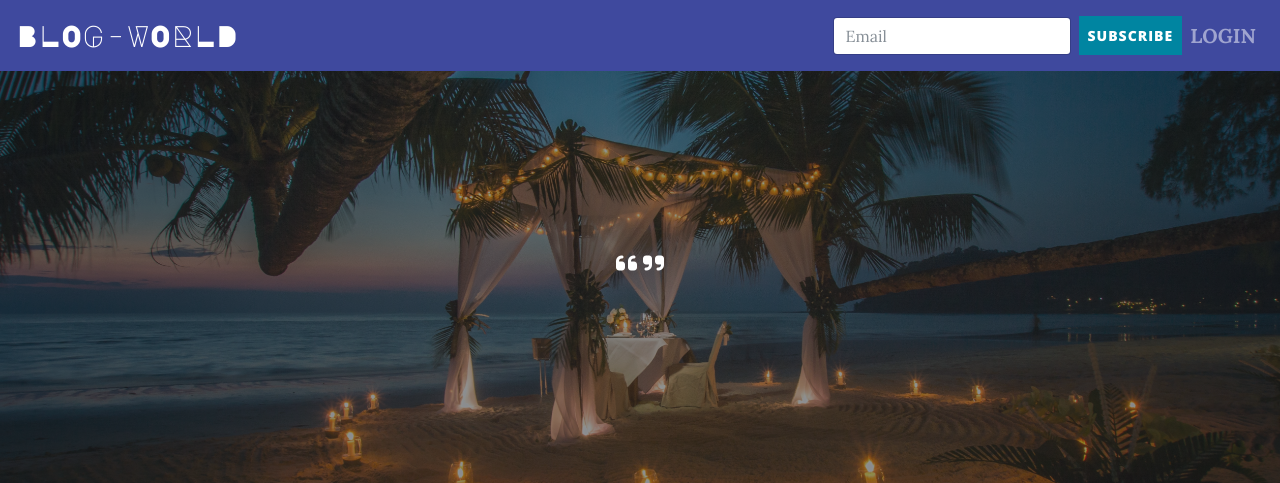
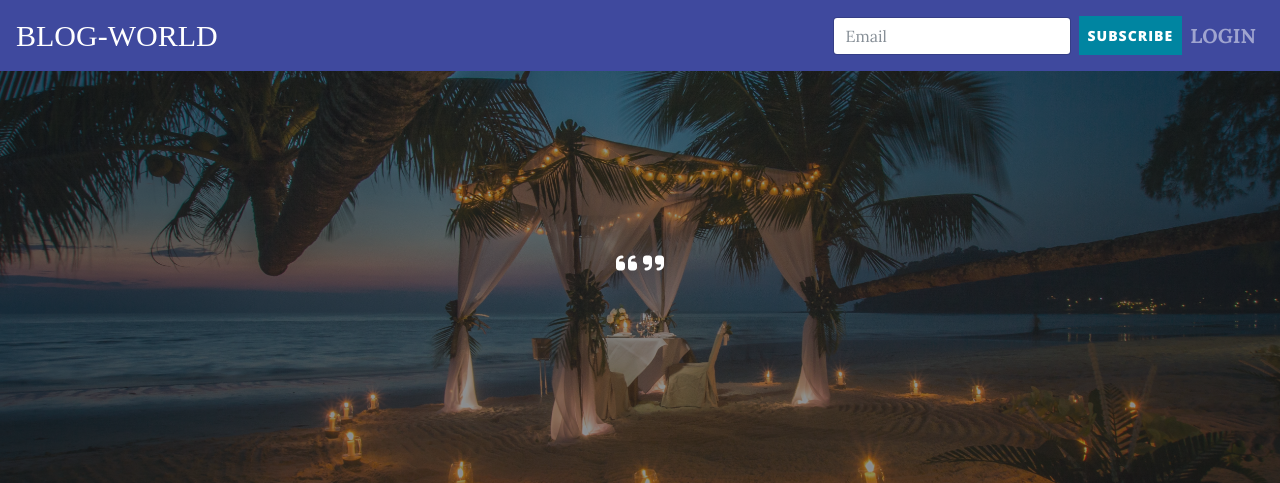
Before and after one commit to Dianakariuki/BLOG-APP, a Flask app: page / in a window 1280 px wide. Shown: the top 483 px of the page. Run offline with Flask 2, Linux system fonts and the light colour scheme; data that the repository does not hold is empty; some libraries are stand-ins or nearby versions.

Commit message:
This commit updates styling

```diff
--- a/app/templates/main/base.html
+++ b/app/templates/main/base.html
@@ -36,7 +36,7 @@
 
   <!-- Navigation -->
   <nav class="navbar navbar-expand-lg navbar-dark fixed-top" style="background-color: rgb(63, 73, 158);">
-    <a class="navbar-brand" href="/" style="font-family: 'Major Mono Display', monospace; font-size: 30px">BLOG-WORLD</a>
+    <a class="navbar-brand" href="/" style="font-family: 'Times New Roman', Times, serif, monospace; font-size: 30px">BLOG-WORLD</a>
     <button class="navbar-toggler" type="button" data-toggle="collapse" data-target="#navbarSupportedContent"
       aria-controls="navbarSupportedContent" aria-expanded="false" aria-label="Toggle navigation">
       <span class="navbar-toggler-icon"></span>
--- a/manage.py
+++ b/manage.py
@@ -7,7 +7,7 @@ from  flask_migrate import Migrate, MigrateCommand
 
 
 # Creating app instance
-app = create_app("production")
+app = create_app("development")
 # app = create_app('test')
 
 manager = Manager(app)
```
